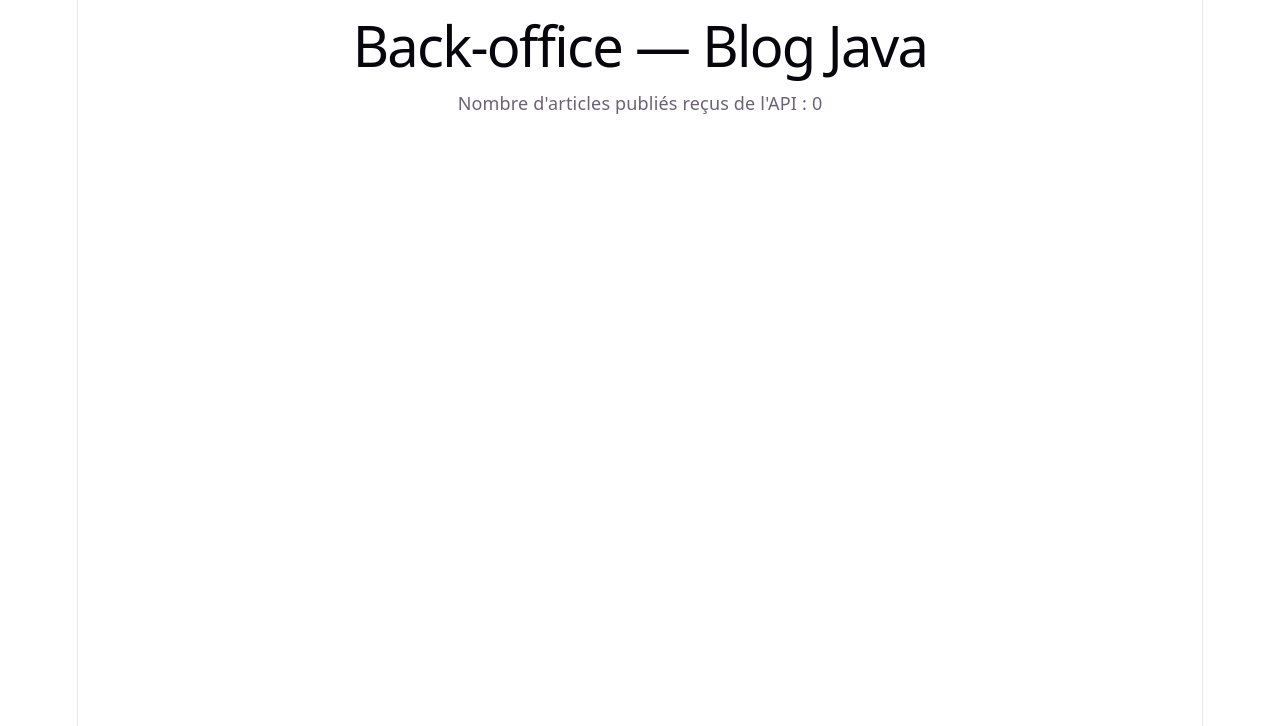
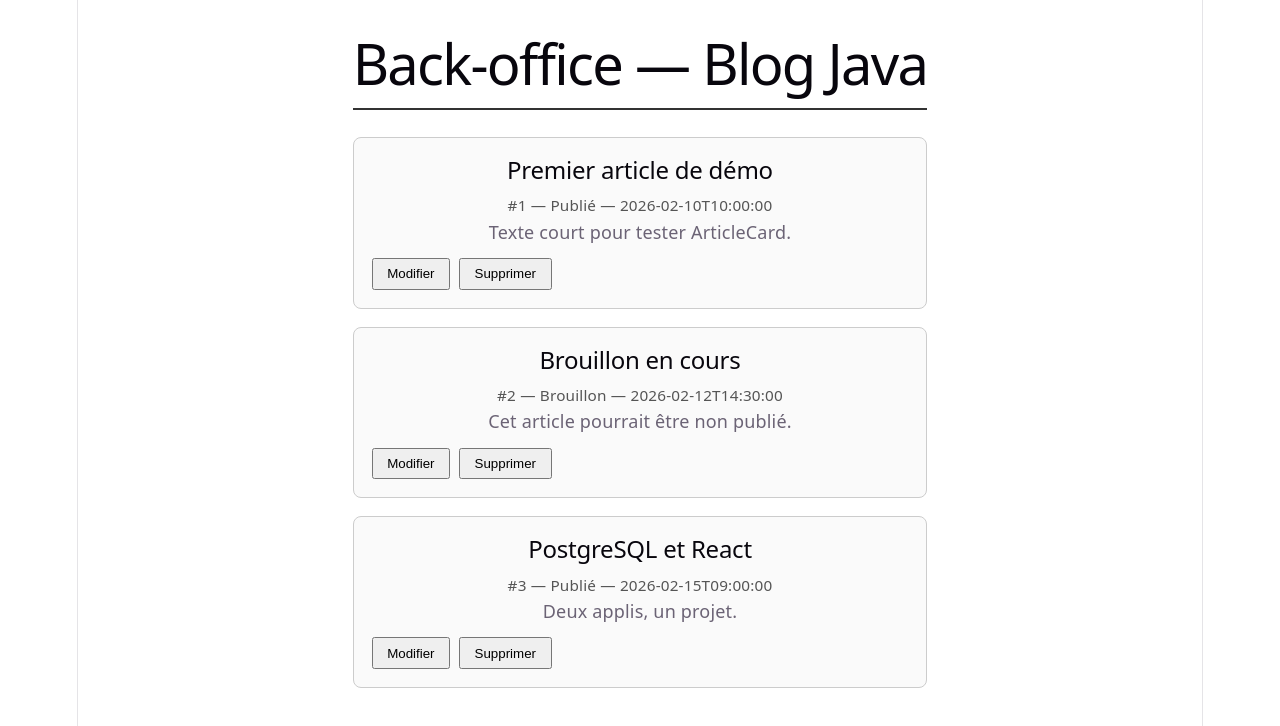
Before and after one commit to GosseFlorian/java_blog, a React (Vite) app in the folder admin/: page / in a window 1280 px wide. Shown: the top 726 px of the page. Built offline with nearby package versions, Linux system fonts and the light colour scheme; no server answers.

Commit message:
04-03 — Composants PageHeader, ArticleCard, ArticleList + props

```diff
--- a/admin/src/App.css
+++ b/admin/src/App.css
@@ -1,184 +1,45 @@
-.counter {
-  font-size: 16px;
-  padding: 5px 10px;
-  border-radius: 5px;
-  color: var(--accent);
-  background: var(--accent-bg);
-  border: 2px solid transparent;
-  transition: border-color 0.3s;
-  margin-bottom: 24px;
-
-  &:hover {
-    border-color: var(--accent-border);
-  }
-  &:focus-visible {
-    outline: 2px solid var(--accent);
-    outline-offset: 2px;
-  }
+.app {
+  max-width: 720px;
+  margin: 0 auto;
+  padding: 1rem;
+  font-family: system-ui, sans-serif;
 }
 
-.hero {
-  position: relative;
-
-  .base,
-  .framework,
-  .vite {
-    inset-inline: 0;
-    margin: 0 auto;
-  }
-
-  .base {
-    width: 170px;
-    position: relative;
-    z-index: 0;
-  }
-
-  .framework,
-  .vite {
-    position: absolute;
-  }
-
-  .framework {
-    z-index: 1;
-    top: 34px;
-    height: 28px;
-    transform: perspective(2000px) rotateZ(300deg) rotateX(44deg) rotateY(39deg)
-      scale(1.4);
-  }
-
-  .vite {
-    z-index: 0;
-    top: 107px;
-    height: 26px;
-    width: auto;
-    transform: perspective(2000px) rotateZ(300deg) rotateX(40deg) rotateY(39deg)
-      scale(0.8);
-  }
+.page-header {
+  border-bottom: 2px solid #333;
+  margin-bottom: 1.5rem;
 }
 
-#center {
+.article-list {
   display: flex;
   flex-direction: column;
-  gap: 25px;
-  place-content: center;
-  place-items: center;
-  flex-grow: 1;
-
-  @media (max-width: 1024px) {
-    padding: 32px 20px 24px;
-    gap: 18px;
-  }
+  gap: 1rem;
 }
 
-#next-steps {
-  display: flex;
-  border-top: 1px solid var(--border);
-  text-align: left;
-
-  & > div {
-    flex: 1 1 0;
-    padding: 32px;
-    @media (max-width: 1024px) {
-      padding: 24px 20px;
-    }
-  }
-
-  .icon {
-    margin-bottom: 16px;
-    width: 22px;
-    height: 22px;
-  }
-
-  @media (max-width: 1024px) {
-    flex-direction: column;
-    text-align: center;
-  }
+.article-card {
+  border: 1px solid #ccc;
+  border-radius: 8px;
+  padding: 1rem;
+  background: #fafafa;
 }
 
-#docs {
-  border-right: 1px solid var(--border);
-
-  @media (max-width: 1024px) {
-    border-right: none;
-    border-bottom: 1px solid var(--border);
-  }
+.article-meta {
+  font-size: 0.85rem;
+  color: #555;
 }
 
-#next-steps ul {
-  list-style: none;
-  padding: 0;
+.article-actions {
   display: flex;
-  gap: 8px;
-  margin: 32px 0 0;
-
-  .logo {
-    height: 18px;
-  }
-
-  a {
-    color: var(--text-h);
-    font-size: 16px;
-    border-radius: 6px;
-    background: var(--social-bg);
-    display: flex;
-    padding: 6px 12px;
-    align-items: center;
-    gap: 8px;
-    text-decoration: none;
-    transition: box-shadow 0.3s;
-
-    &:hover {
-      box-shadow: var(--shadow);
-    }
-    .button-icon {
-      height: 18px;
-      width: 18px;
-    }
-  }
-
-  @media (max-width: 1024px) {
-    margin-top: 20px;
-    flex-wrap: wrap;
-    justify-content: center;
-
-    li {
-      flex: 1 1 calc(50% - 8px);
-    }
-
-    a {
-      width: 100%;
-      justify-content: center;
-      box-sizing: border-box;
-    }
-  }
+  gap: 0.5rem;
+  margin-top: 0.75rem;
 }
 
-#spacer {
-  height: 88px;
-  border-top: 1px solid var(--border);
-  @media (max-width: 1024px) {
-    height: 48px;
-  }
+.article-actions button {
+  cursor: pointer;
+  padding: 0.35rem 0.75rem;
 }
 
-.ticks {
-  position: relative;
-  width: 100%;
-
-  &::before,
-  &::after {
-    content: '';
-    position: absolute;
-    top: -4.5px;
-    border: 5px solid transparent;
-  }
-
-  &::before {
-    left: 0;
-    border-left-color: var(--border);
-  }
-  &::after {
-    right: 0;
-    border-right-color: var(--border);
-  }
+.empty-list {
+  color: #888;
+  font-style: italic;
 }
--- a/admin/src/App.tsx
+++ b/admin/src/App.tsx
@@ -1,25 +1,35 @@
-import { useEffect, useState } from "react";
+import PageHeader from "./components/PageHeader.tsx";
+import ArticleList from "./components/ArticleList.tsx";
+import { articlesSample } from "./data/articleSample.ts";
+import "./App.css";
 
-const API_URL = "http://localhost:8080";
+/**
+ * App — racine du back-office.
+ * Rôle : posséder les données (ici en dur) et passer des props aux enfants.
+ */
+function App() {
+  // Données en dur — étape 04 : viendront de l'API
+  const articles = articlesSample;
 
-function App() {
-  // useState = « mémoire » du composant : ici, la liste d'articles (vide au début)
-  const [articles, setArticles] = useState([]);
+  // Callbacks — étape 05/06 : ouvrir formulaire ou appeler DELETE
+  function handleEdit(id: number) {
+    console.log("Modifier l'article id =", id);
+  }
 
-  // useEffect = « fais ceci une fois au chargement de la page »
-  useEffect(() => {
-    fetch(`${API_URL}/articles`)
-      .then((response) => response.json())
-      .then((data) => setArticles(data))
-      .catch((error) => console.error("Erreur fetch :", error));
-  }, []);
+  function handleDelete(id: number) {
+    console.log("Supprimer l'article id =", id);
+  }
 
   return (
     <div className="app">
-      <h1>Back-office — Blog Java</h1>
-      <p>
-        Nombre d&apos;articles publiés reçus de l&apos;API : {articles.length}
-      </p>
+      <PageHeader title="Back-office — Blog Java" />
+      <main>
+        <ArticleList
+          articles={articles}
+          onEdit={handleEdit}
+          onDelete={handleDelete}
+        />
+      </main>
     </div>
   );
 }
--- /dev/null
+++ b/admin/src/components/ArticleCard.tsx
@@ -0,0 +1,42 @@
+import type { Article } from "../data/articleSample.ts";
+
+/**
+ * ArticleCard — carte d'un article (affichage + actions).
+ * Props :
+ *   - article : { id, titre, contenu, publie, date }
+ *   - onEdit : fonction(id) — appelée au clic « Modifier »
+ *   - onDelete : fonction(id) — appelée au clic « Supprimer »
+ */
+interface ArticleCardProps {
+  article: Article;
+  onEdit: (id: number) => void;
+  onDelete: (id: number) => void;
+}
+
+function ArticleCard({ article, onEdit, onDelete }: ArticleCardProps) {
+  // On extrait les champs pour la lisibilité (équivalent article.titre, etc.)
+  const { id, titre, contenu, publie, date } = article;
+
+  // Texte affiché selon le booléen publie (comme en Java : true / false)
+  const statutLabel = publie ? "Publié" : "Brouillon";
+
+  return (
+    <article className="article-card">
+      <h2>{titre}</h2>
+      <p className="article-meta">
+        #{id} — {statutLabel} — {date}
+      </p>
+      <p className="article-contenu">{contenu}</p>
+      <div className="article-actions">
+        <button type="button" onClick={() => onEdit(id)}>
+          Modifier
+        </button>
+        <button type="button" onClick={() => onDelete(id)}>
+          Supprimer
+        </button>
+      </div>
+    </article>
+  );
+}
+
+export default ArticleCard;
--- /dev/null
+++ b/admin/src/components/ArticleList.tsx
@@ -0,0 +1,36 @@
+import ArticleCard from "./ArticleCard.tsx";
+import type { Article } from "../data/articleSample.ts";
+
+/**
+ * ArticleList — liste de cartes articles.
+ * Props :
+ *   - articles : tableau d'objets article
+ *   - onEdit, onDelete : callbacks transmis à chaque ArticleCard
+ */
+interface ArticleListProps {
+  articles: Article[];
+  onEdit: (id: number) => void;
+  onDelete: (id: number) => void;
+}
+
+function ArticleList({ articles, onEdit, onDelete }: ArticleListProps) {
+  // Cas limite : tableau vide — message clair pour l'utilisateur
+  if (articles.length === 0) {
+    return <p className="empty-list">Aucun article à afficher.</p>;
+  }
+
+  return (
+    <section className="article-list">
+      {articles.map((article) => (
+        <ArticleCard
+          key={article.id}
+          article={article}
+          onEdit={onEdit}
+          onDelete={onDelete}
+        />
+      ))}
+    </section>
+  );
+}
+
+export default ArticleList;
--- /dev/null
+++ b/admin/src/components/PageHeader.tsx
@@ -0,0 +1,18 @@
+/**
+ * PageHeader — bandeau titre du back-office.
+ * Props :
+ *   - title (string) : texte affiché en gros
+ */
+interface PageHeaderProps {
+  title: string;
+}
+
+function PageHeader({ title }: PageHeaderProps) {
+  return (
+    <header className="page-header">
+      <h1>{title}</h1>
+    </header>
+  );
+}
+
+export default PageHeader;
--- /dev/null
+++ b/admin/src/data/articleSample.ts
@@ -0,0 +1,35 @@
+/**
+ * articlesSample — articles fictifs pour tester les composants SANS API.
+ * Même forme que le JSON renvoyé par GET /articles (ArticleResponse côté Java).
+ */
+export interface Article {
+  id: number;
+  titre: string;
+  contenu: string;
+  publie: boolean;
+  date: string;
+}
+
+export const articlesSample: Article[] = [
+  {
+    id: 1,
+    titre: "Premier article de démo",
+    contenu: "Texte court pour tester ArticleCard.",
+    publie: true,
+    date: "2026-02-10T10:00:00",
+  },
+  {
+    id: 2,
+    titre: "Brouillon en cours",
+    contenu: "Cet article pourrait être non publié.",
+    publie: false,
+    date: "2026-02-12T14:30:00",
+  },
+  {
+    id: 3,
+    titre: "PostgreSQL et React",
+    contenu: "Deux applis, un projet.",
+    publie: true,
+    date: "2026-02-15T09:00:00",
+  },
+];
```
